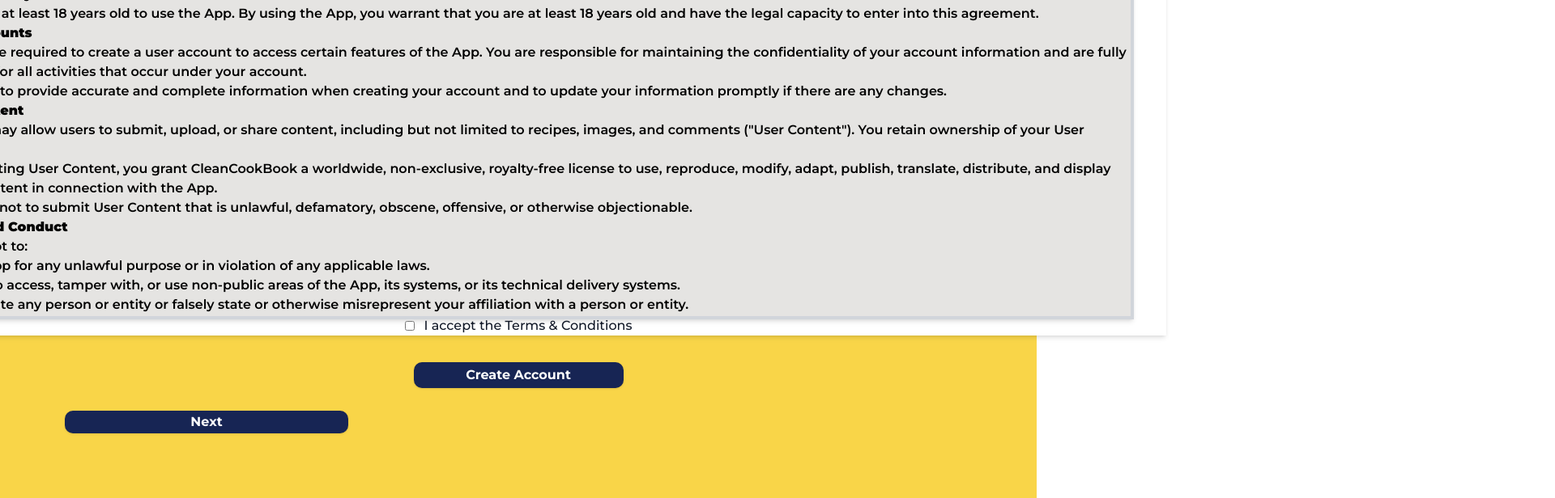
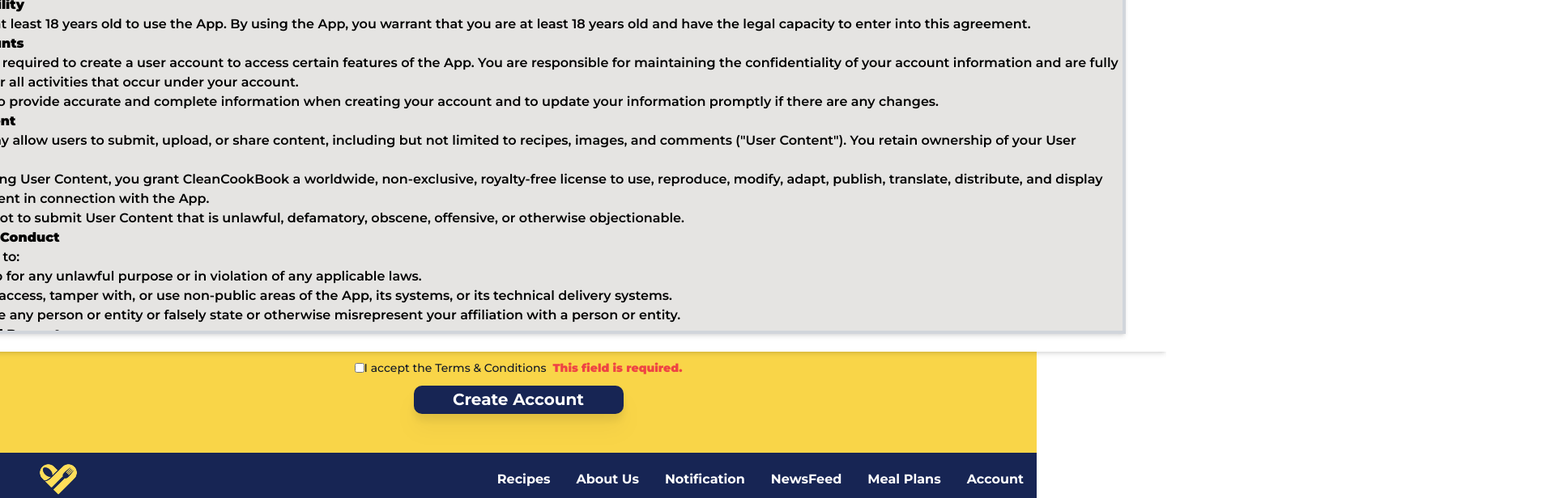
Before and after one commit to CleanCookBook/fyp-webapp, a Next.js app: page / in a window 1280 px wide. Shown: the part 240-856 px from the top of the page at 81% size, 1920 px wide, since content can reach past the window. Built offline with nearby package versions, Linux system fonts and the light colour scheme.

Commit message:
Finished tnc
Finished tnc

```diff
--- a/app/page.js
+++ b/app/page.js
@@ -1,6 +1,8 @@
 // app/page.js
 "use client";
 import Homepage from "@/components/Homepage";
+import Welcome from "@/components/Welcome";
+import Login from "@/components/Login";
 import Terms from "@/components/terms";
 import Quizz from "@/components/Quizz";
 import Image from "next/image";
@@ -30,9 +32,9 @@
       {/* <Welcome /> */}
       {/* <Login /> */}
       {/* <Signup /> */}
-      {/* <Homepage /> */}
       { <Terms /> }
-      { <Quizz /> }
+      { <Homepage /> }
+      {/* <Quizz /> */}
     </main>
   );
 };
--- a/components/terms.js
+++ b/components/terms.js
@@ -1,16 +1,30 @@
+import { useState } from "react";
+
 const terms = () => {
+  const [isChecked, setIsChecked]=useState(false);
+
+  const handleCheckChange=(event) => {
+    setIsChecked(event.target.checked);
+    if (!event.target.checked) {
+      document.getElementById('required-error').classList.remove('hidden');
+    } else {
+      document.getElementById('required-error').classList.add('hidden');
+    }
+  };
+
 return (
   <div className="flex flex-col h-screen justify-center items-center bg-[#F9D548] text-[#0A2A67]">
-      <div className="lg:w-4/5 lg:pr-8 p-8 flex flex-col items-center">
 
     <div className="flex flex-col bg-[#F9D548] text-[#0A2A67] justify-center items-center">
-        <span className="text-2xl font-black font-semibold no-underline hover:opacity-[0.5] absolute top-10 left-10">Back</span>
+        <span className="text-2xl font-black font-semibold no-underline hover:opacity-[0.5] absolute top-10 left-10">
+          <a href="#">Back</a>
+        </span>
     </div>
 
-      <div className="bg-white w-[1600px] h-[565px] font-black text-2xl shadow-md absolute top-[90px] right-50 items-center">
+      <div className="bg-white w-[1600px] h-[585px] font-black text-2xl shadow-md flex-row -mt-9">
         <p className="text-xl font-bold flex py-5 px-5 top-0 left-75">Terms and Conditions </p>
-        <div className="bg-[#E5E4E2] w-[1510px] h-[495px] font-black text-2xl shadow-md border-4 border-gray-300 overflow-auto absolute top-[50px] left-[50px] items-center">
-          <ol class="text-black text-base font-semibold pb-5 absolute top-[5px]">
+        <div className="bg-[#E5E4E2] w-[1510px] h-[495px] font-black text-2xl shadow-md border-4 border-gray-300 overflow-auto justify-center items-center ml-10">
+          <ol class="text-black text-base font-semibold pb-5 ajustify-center items-center">
             <li><b>1. Acceptance of Terms</b></li>
             <li>By accessing or using the CleanCookBook Healthy Recipe App ("the App"), you agree to comply with and be bound by the following terms and conditions. If you do not agree to these terms, please do not use the App.</li>
             <li><b>2. User Eligibility</b></li>
@@ -40,22 +54,39 @@
             <li><b>10. Contact Us</b></li>
             <li>If you have any questions about these Terms and Conditions, please contact us at cleancookbook@gmail.com.</li>
           </ol>
-          </div>
+
         </div>
 
-      <div class="flex items-center space-x-3 absolute bottom-[145px] left-15">
-      <input type="checkbox" class="form-checkbox h-3 w-3 text-blue-600"></input>
-        <span class="text-gray-900 font-medium">I accept the Terms & Conditions</span>
+        <div class="flex justify-center items-center mt-8 ">
+          <input
+            type="checkbox"
+            id="required-checkbox"
+            checked={isChecked}
+            onChange={handleCheckChange}
+            className="form-checkbox h-3 w-3 text-blue-600">
+          </input>
+          <label htmlFor="required-checkbox">
+            <p class="text-gray-900 text-sm font-medium"> I accept the Terms & Conditions</p>
+          </label>
+          <span
+            id="required-error"
+            className={`text-sm text-red-500 ml-2 ${
+            isChecked ? 'hidden' : ''
+            }`}>
+            This field is required.
+          </span>
         </div>
 
-      <div className= "flex lg:flex-row mx-12 items-center justify-center">
-        <button class="w-[259px] h-8 bg-blue-950 hover:bg-[#154083] text-white font-bold rounded-[10px] shadow absolute bottom-20 left-190">
-          Create Account
+        <div class="flex justify-center items-center mt-3">
+          <button type="button" class="w-[259px] h-[35px] bg-blue-950 hover:bg-[#154083] text-white text-xl font-bold rounded-[10px] drop-shadow-xl">
+            <a href="#">Create Account</a>
           </button>
         </div>
-</div>
+
       </div>
 
+
+  </div>
 
 );
 };
```
Lines whose indentation alone changed are shown as unchanged.
